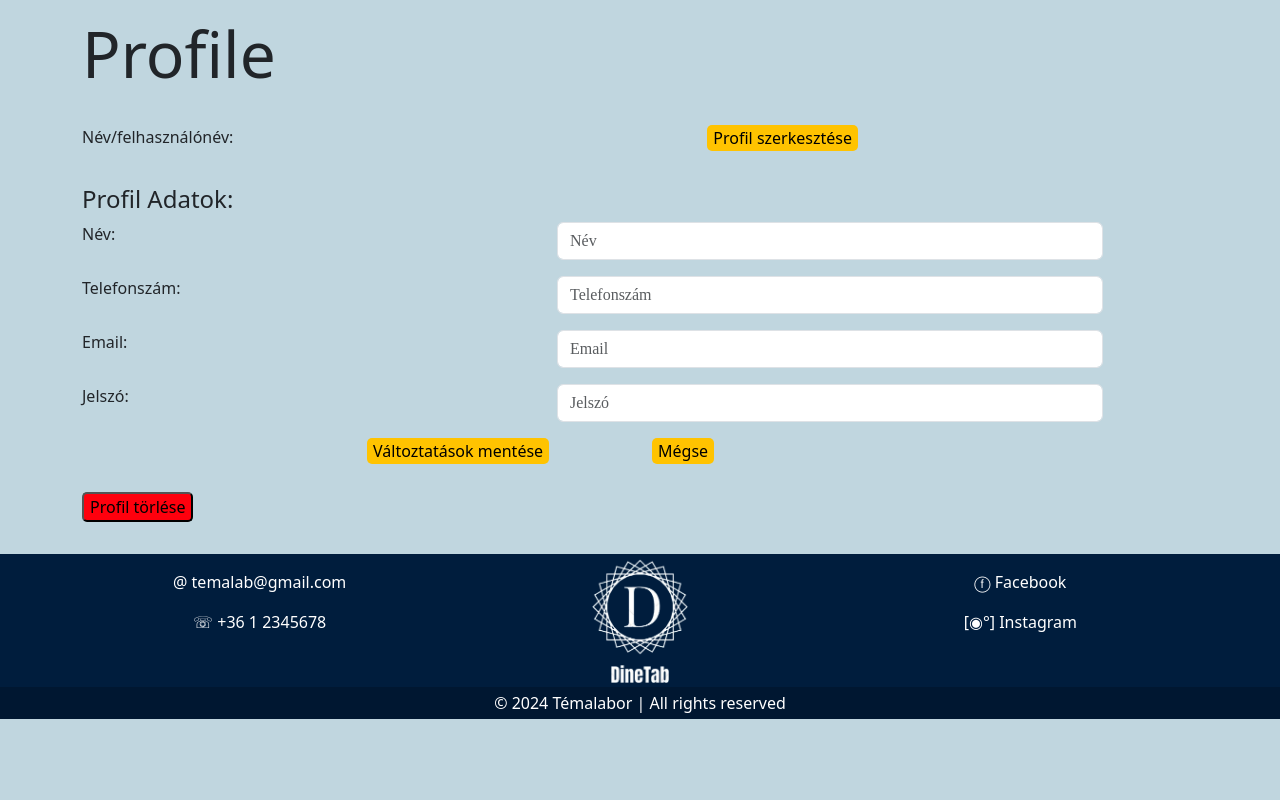
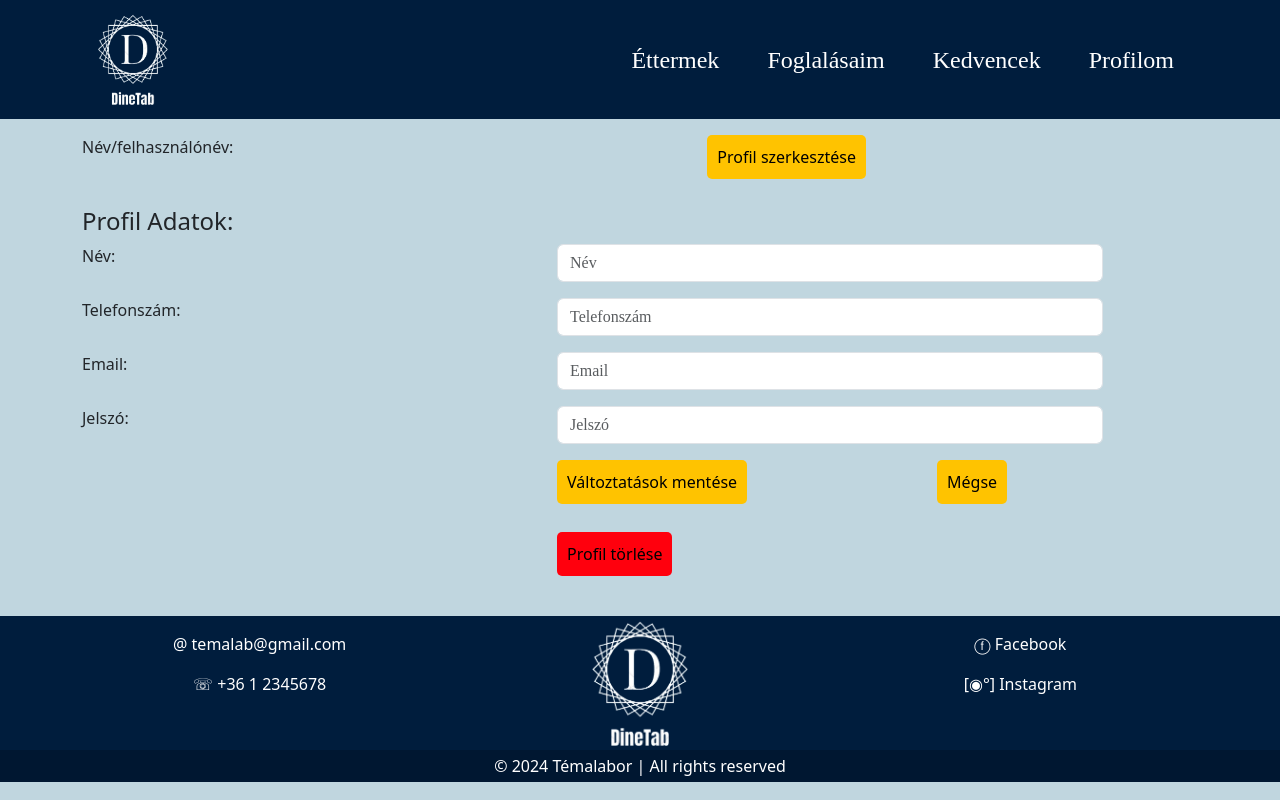
Before and after one commit to dudigeri0303/Temalab, a React (Vite) app in the folder TemalabFrontEnd/: page /profile in a window 1280 px wide. Built offline with nearby package versions, Linux system fonts and the light colour scheme; a web font is replaced by a local one.

Commit message:
button paddig növelve, gombok helyre igazítva, cr + profile navbar hozzáadva

```diff
--- a/TemalabFrontEnd/src/App.css
+++ b/TemalabFrontEnd/src/App.css
@@ -44,12 +44,23 @@ body {
   text-decoration: none;
 }
 
+.avgbtn {
+  background-color: #ffc300;
+  border-radius: 5px;
+  color: black;
+  padding: 10px;
+  border: none 0px;
+  text-decoration: none;
+  padding: 20px 20px 20px, 10px;
+}
+
 .redbtn {
   background-color: #ff000d;
   border-radius: 5px;
   color: black;
+  padding: 10px;
+  border: none 0px;
   margin-top: 20px;
-  align-content: end;
 }
 
 .logo {
--- a/TemalabFrontEnd/src/sections/CreateRestaurant.jsx
+++ b/TemalabFrontEnd/src/sections/CreateRestaurant.jsx
@@ -1,5 +1,6 @@
 import "../App.css";
 import React, { useEffect } from "react";
+import Navbar from "../components/Navbar";
 
 export default function CreateRestaurant() {
   useEffect(() => {
@@ -7,8 +8,8 @@ export default function CreateRestaurant() {
   }, []);
   return (
     <>
+    <Navbar></Navbar>
       <section id="main" className="container py-3">
-        <h1 className="display-3">Create Restaurant</h1>
 
         <form method="post">
           <div className="mb-3">
@@ -132,13 +133,13 @@ export default function CreateRestaurant() {
           </div>
 
           <div className="row">
-            <div className="col-md-6 mb-2">
-              <button type="submit" className="btnstyle">
+            <div className="col-md-3 offset-sm-4 mb-2">
+              <button type="submit" className="avgbtn">
                 Létrehoz
               </button>
             </div>
-            <div className="col-md-6 mb-2">
-              <button type="button" className="btnstyle">
+            <div className="col-md-2 mb-2">
+              <button type="button" className="avgbtn">
                 Mégse
               </button>
             </div>
--- a/TemalabFrontEnd/src/sections/Profile.jsx
+++ b/TemalabFrontEnd/src/sections/Profile.jsx
@@ -1,5 +1,6 @@
 import "../App.css";
 import React, { useEffect } from "react";
+import Navbar from "../components/Navbar";
 
 export default function Profile() {
   useEffect(() => {
@@ -17,9 +18,8 @@ export default function Profile() {
 
   return (
     <>
+    <Navbar></Navbar>
       <section id="main" className="container py-3">
-        <h1 className="display-3">Profile</h1>
-        <br/>
 
         <form method="post">
 
@@ -35,7 +35,7 @@ export default function Profile() {
 
             <div className="col-md-8">
             <div className="col-md-3 offset-md-4 mb-2">
-              <button type="button" className="btnstyle float-md-right">
+              <button type="button" className="avgbtn float-md-right">
               Profil szerkesztése
               </button>
             </div>
@@ -126,13 +126,13 @@ export default function Profile() {
           </div>
 
           <div className="row">
-            <div className="col-md-3 offset-md-3 mb-2">
-              <button type="submit" className="btnstyle float-md-right">
+            <div className="col-md-3 offset-md-5 mb-2">
+              <button type="submit" className="avgbtn">
                 Változtatások mentése
               </button>
             </div>
-            <div className="col-md-2 offset-md-0.5 mb-2">
-              <button type="button" className="btnstyle">
+            <div className="col-md-2 offset-md-1 mb-2">
+              <button type="button" className="avgbtn">
                 Mégse
               </button>
             </div>
@@ -140,10 +140,12 @@ export default function Profile() {
 
         </form>
 
-        <div>
+        <div className="row">
+        <div className="col-md-3 offset-md-5 mb-2">
               <button onClick={deleteProfile} type="button" className="redbtn">
                 Profil törlése
               </button>
+        </div>
             </div>
 
       </section>
```
